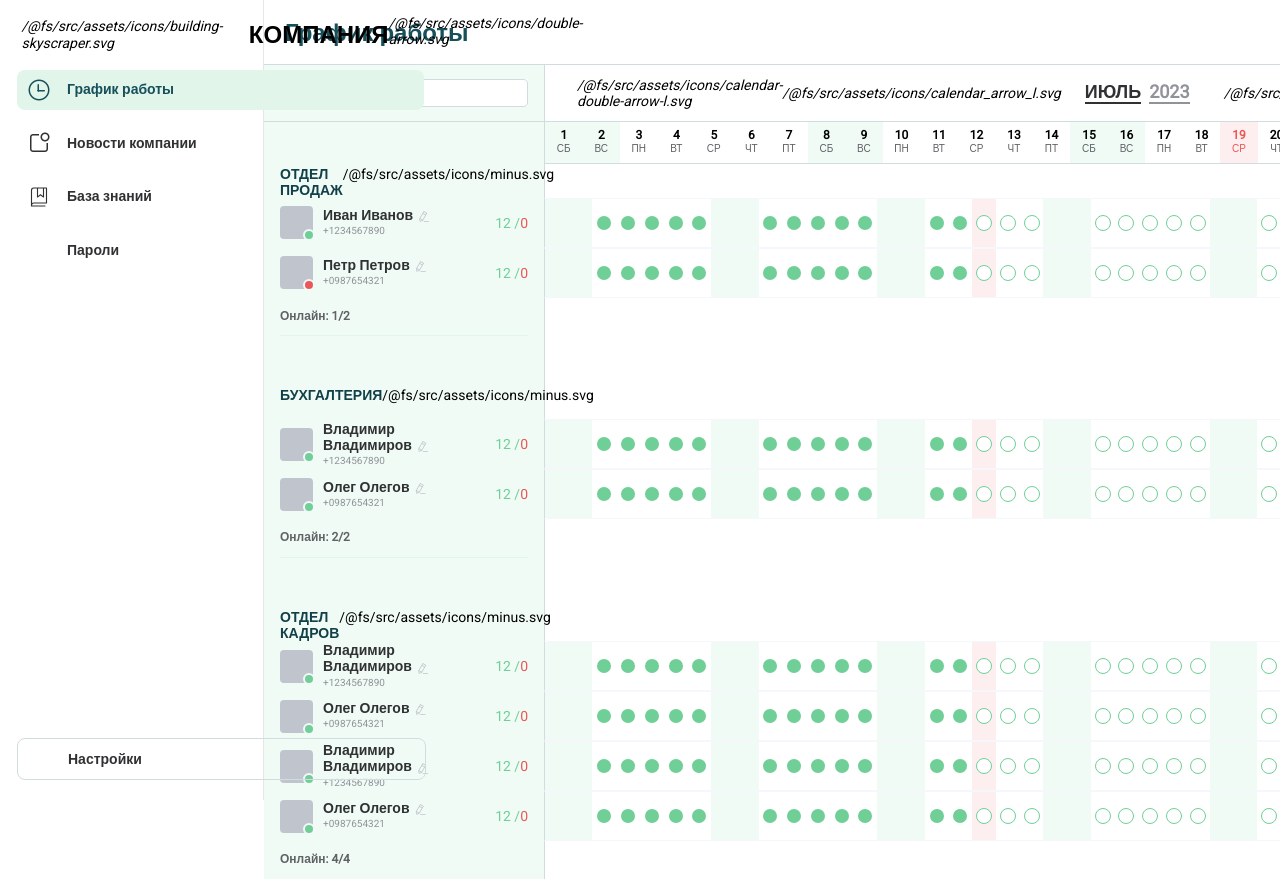
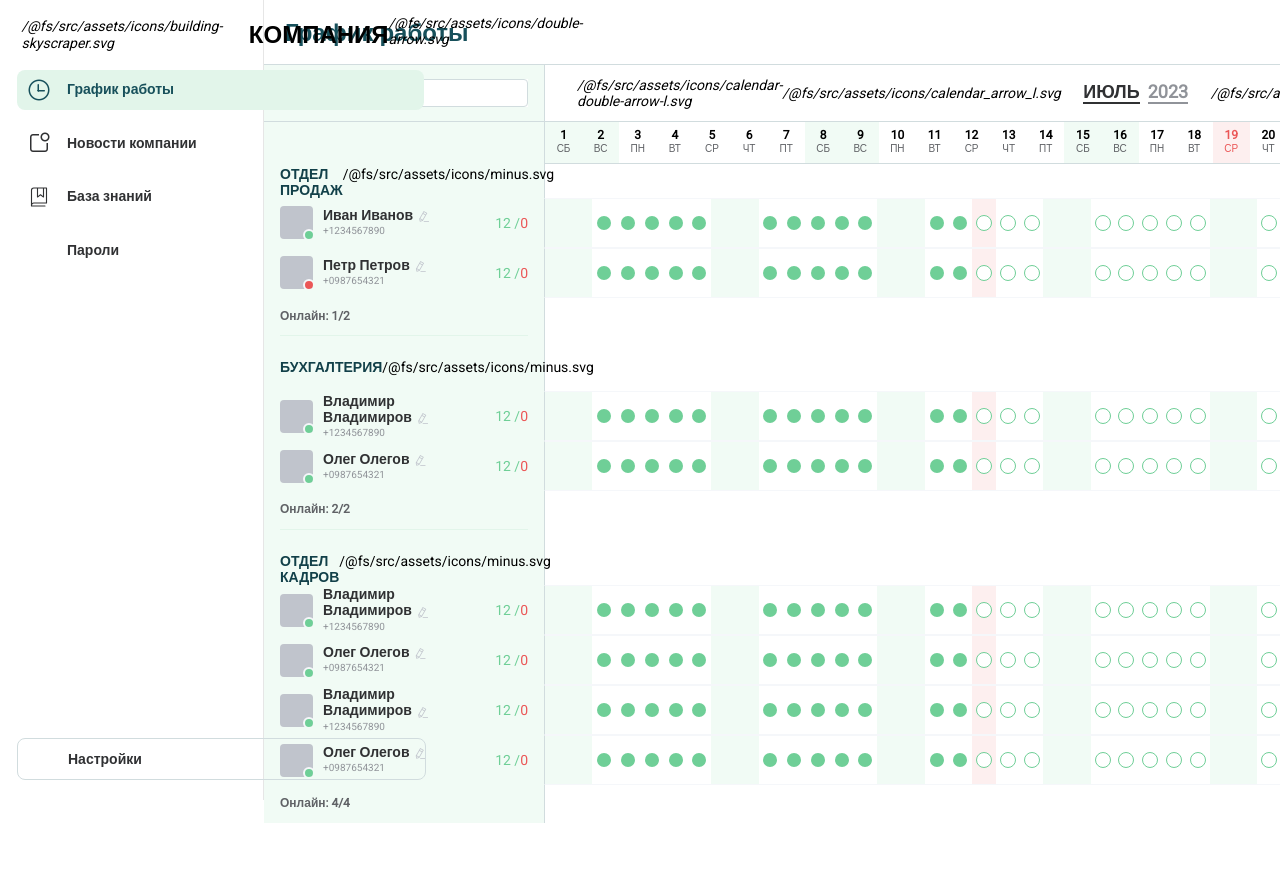
Before and after one commit to Zasetsky/nav-menu, a Vue app: page / in a window 1280 px wide. After the commit the page ends 823 px from the top, so only its background shows below. Built offline with nearby package versions, Linux system fonts and the light colour scheme; some icons are missing; a web font is replaced by a local one.

Commit message:
fixed styles

```diff
--- a/src/assets/styles/employee-info.scss
+++ b/src/assets/styles/employee-info.scss
@@ -45,6 +45,7 @@
       display: flex;
       align-items: flex-end;
       justify-content: flex-start;
+      cursor: default;
 
       &--name {
         margin: 0;
@@ -62,6 +63,7 @@
       margin: 2px 0;
       color: $el-text-color-secondary;
       font-size: 10px;
+      cursor: default;
     }
   }
 
@@ -69,6 +71,7 @@
     flex-shrink: 0;
     color: $el-color-success;
     margin-right: 1rem;
+    cursor: default;
   }
 
   &--danger {
--- a/src/assets/styles/main.scss
+++ b/src/assets/styles/main.scss
@@ -1,6 +1,14 @@
+::selection {
+  background: none;
+}
+
+::-moz-selection {
+  background: none;
+}
+
 body {
   font-size: 0.875rem;
-  font-family: 'Roboto', sans-serif;
+  font-family: "Roboto", sans-serif;
 }
 
 // Полоса прокрутки
--- a/src/components/work-schedule.components/DatePicker.vue
+++ b/src/components/work-schedule.components/DatePicker.vue
@@ -117,7 +117,8 @@ export default defineComponent({
 
     .selected-dates {
       display: flex;
-      min-width: 163px;
+      justify-content: center;
+      min-width: 150px;
     }
   }
 }
--- a/src/components/work-schedule.components/DepartmentItem.vue
+++ b/src/components/work-schedule.components/DepartmentItem.vue
@@ -57,7 +57,11 @@ export default defineComponent({
 
 <style lang="scss" scoped>
 .department {
-  padding: 44px 16px 0 16px;
+  padding: 16px 16px 0 16px;
+
+  &:first-child {
+    padding-top: 44px;
+  }
 
   &__header {
     display: flex;
@@ -76,6 +80,7 @@ export default defineComponent({
     font-weight: 600;
     color: $el-text-color-regular;
     font-size: 12px;
+    cursor: default;
   }
 
   hr {
--- a/src/components/work-schedule.components/DepartmentList.vue
+++ b/src/components/work-schedule.components/DepartmentList.vue
@@ -56,7 +56,7 @@ export default defineComponent({
 
 <style lang="scss" scoped>
 .department-list {
-  min-height: 100vh;
+  min-height: calc(100vh - 4.1rem);
   background-color: $el-color-success-light-9;
   border-right: 1px solid $el-color-primary-light-8;
 
@@ -64,7 +64,7 @@ export default defineComponent({
     display: flex;
     align-items: center;
     justify-content: center;
-    height: 56px;
+    padding: 14px;
     border-bottom: 1px solid $el-color-primary-light-8;
   }
 }
--- a/src/components/work-schedule.components/MonthPicker.vue
+++ b/src/components/work-schedule.components/MonthPicker.vue
@@ -146,7 +146,6 @@ export default defineComponent({
 <style lang="scss" scoped>
 .month-picker {
   position: relative;
-  margin-left: 24px;
   color: $el-text-color-regular;
   cursor: default;
 
```
